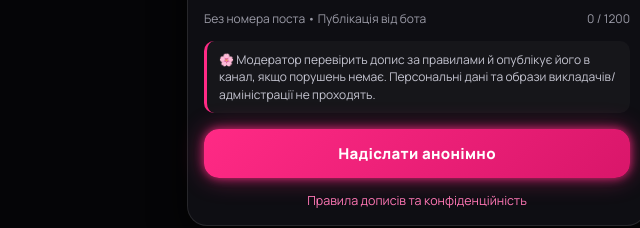
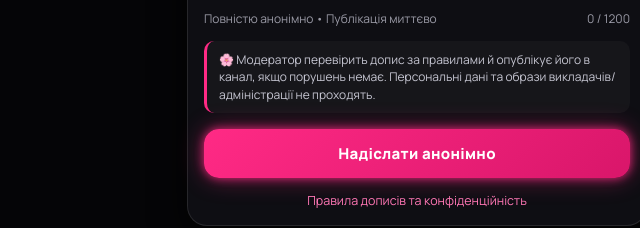
Before and after one commit to nika30092009-lang/uni-gossip-miniapp, a plain HTML site: page index.html in a window 1280 px wide. Shown: the part 536-764 px from the top of the page, 223-863 px from the left. Drawn offline with Linux system fonts and the light colour scheme; a web font is replaced by a local one.

Commit message:
Update index.html

```diff
--- a/index.html
+++ b/index.html
@@ -388,7 +388,7 @@
       <textarea id="gossipText" maxlength="1200" placeholder="Напиши, що сталося сьогодні... Можна українською або російською — бот сам перекладе українською."></textarea>
 
       <div class="meta-bar">
-        <span>Без номера поста • Публікація від бота</span>
+        <span>Повністю анонімно • Публікація миттєво</span>
         <span id="charCount">0 / 1200</span>
       </div>
 
```
